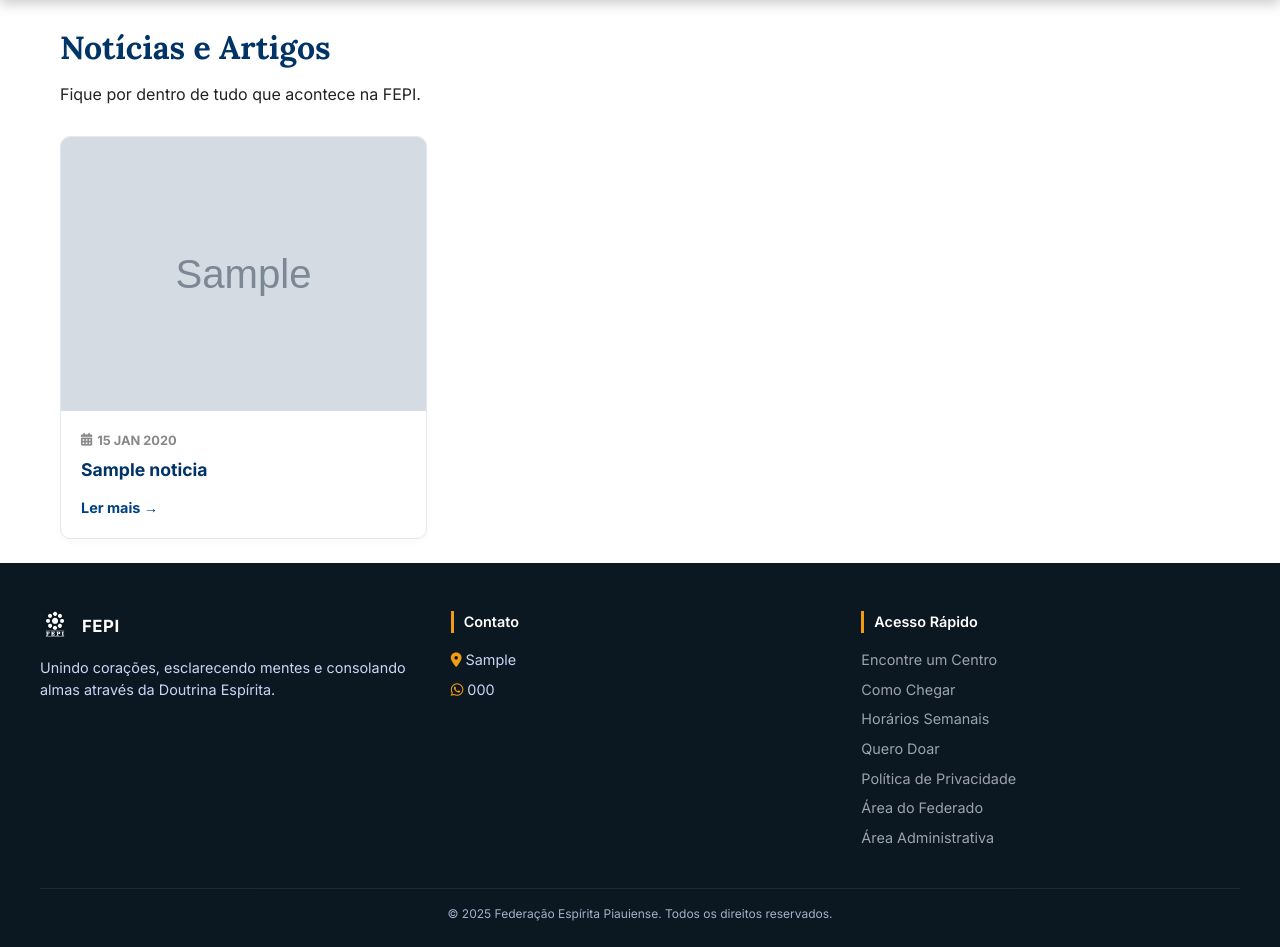
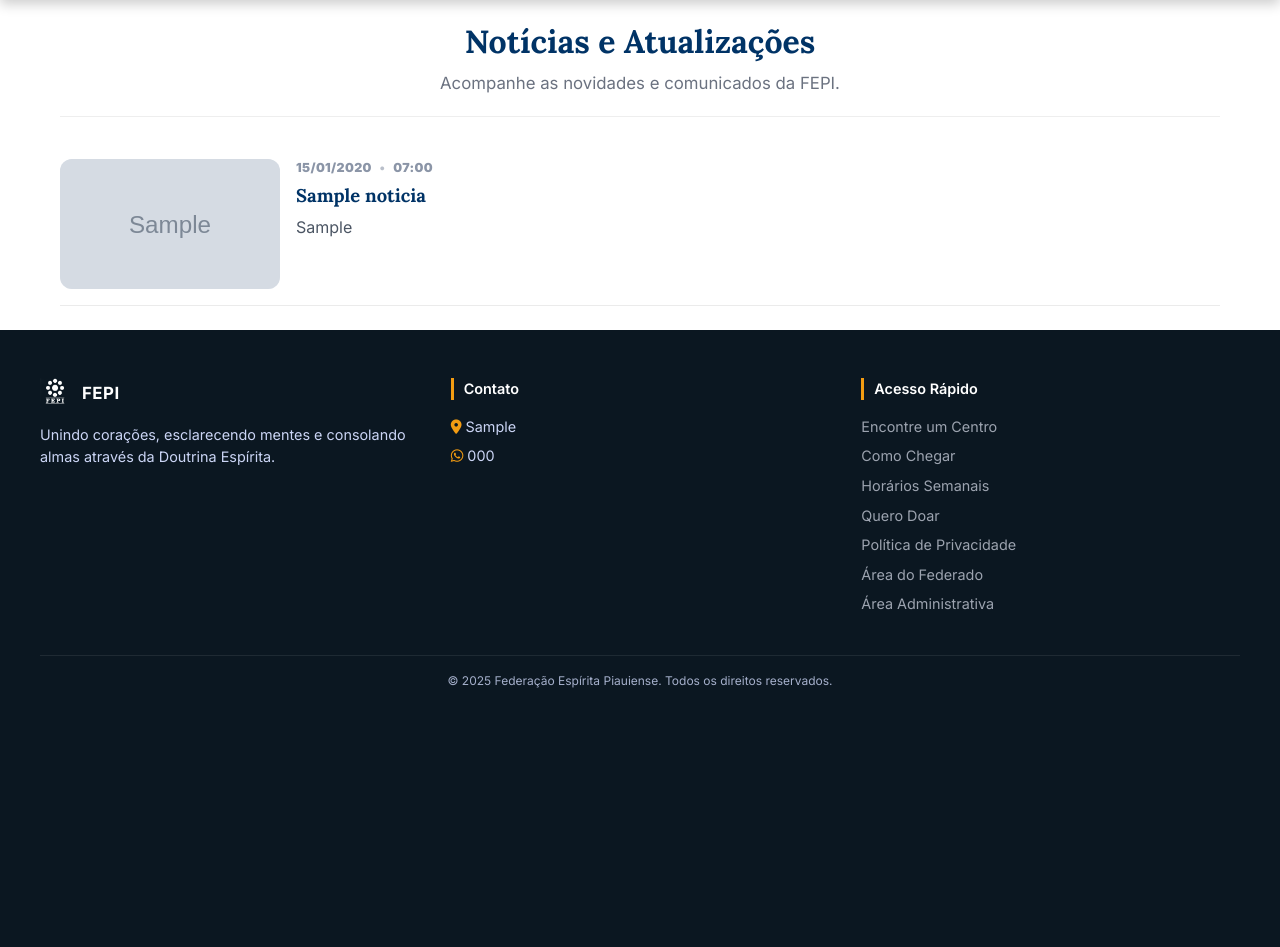
Before and after one commit to mauriciobtsso/fepi-site, a Django app: page /noticias/ in a window 1280 px wide. Shown: the part 110-1057 px from the top of the page. After the commit the page ends 798 px from the top, so only its background shows below. Run offline with Django 5.2, Linux system fonts and the light colour scheme; tables that the repository leaves empty hold one stand-in row (values such as "Sample post"); grey boxes marked "Sample" are stand-in pictures; some libraries are stand-ins or nearby versions.

Commit message:
Ajuste layout noticias/cursos e migração para slugs

```diff
--- a/fepi_site/urls.py
+++ b/fepi_site/urls.py
@@ -35,7 +35,7 @@ urlpatterns = [
     path('doutrinarias/', doutrinarias, name='doutrinarias'),
     path('calendario/', calendario, name='calendario'),
     path('cursos/', lista_cursos, name='lista_cursos'),
-    path('curso/<int:curso_id>/', detalhe_curso, name='detalhe_curso'),
+    path('curso/<slug:slug>/', detalhe_curso, name='detalhe_curso'),
 
     # Outros
     path('fale-conosco/', fale_conosco, name='fale_conosco'),
--- a/noticias/models.py
+++ b/noticias/models.py
@@ -5,17 +5,17 @@ from django.utils.text import slugify # <--- Importante para criar o slug
 
 class Noticia(models.Model):
     titulo = models.CharField(max_length=200, verbose_name="Título")
-
-    # NOVO CAMPO SLUG
-    slug = models.SlugField(max_length=255, unique=True, blank=True, verbose_name="Slug / Link Amigável")
-
+    slug = models.SlugField(max_length=255, unique=True, blank=True, verbose_name="Slug")
     autor = models.CharField(max_length=100, verbose_name="Autor", default="FEPI")
     data_publicacao = models.DateTimeField(default=timezone.now, verbose_name="Data de Publicação")
-    conteudo = RichTextField(verbose_name="Conteúdo da Notícia")
+
+    # NOVO CAMPO RESUMO (Texto simples, sem HTML, para o card)
+    resumo = models.TextField(max_length=500, verbose_name="Resumo (Aparece na lista)", blank=True, help_text="Um texto curto para chamar a atenção.")
+
+    conteudo = RichTextField(verbose_name="Conteúdo Completo")
     imagem = models.ImageField(upload_to='noticias/', blank=True, null=True, verbose_name="Imagem de Capa")
 
     def save(self, *args, **kwargs):
-        # Se o slug estiver vazio, cria um a partir do título
         if not self.slug:
             self.slug = slugify(self.titulo)
         super().save(*args, **kwargs)
--- a/noticias/templates/noticias/lista_noticias.html
+++ b/noticias/templates/noticias/lista_noticias.html
@@ -5,71 +5,209 @@
 
 {% block extra_css %}
 <style>
-    .header-pagina { text-align: center; margin-bottom: 50px; }
-    .header-pagina h2 { font-size: 2rem; color: var(--azul-escuro); margin-bottom: 10px; }
+/* ======================================================
+   NEWS (usa o mesmo espaçamento do site via .container)
+====================================================== */
+.news-wrapper{
+  width:100%;
+  max-width: 980px;
+  margin: 0 auto;
+  padding: 0 6px 60px; /* topo fica por conta do .container */
+  box-sizing: border-box;
+}
 
-    .news-grid { display: grid; grid-template-columns: repeat(auto-fill, minmax(300px, 1fr)); gap: 30px; margin-top: 30px; }
+/* ======================================================
+   HEADER
+====================================================== */
+.news-header{
+  text-align: center;
+  margin-bottom: 26px;
+  padding-bottom: 20px;
+  border-bottom: 1px solid #eee;
+}
 
-    .news-card {
-        background: white; border-radius: 10px; overflow: hidden;
-        border: 1px solid #e5e7eb; transition: 0.3s; display: flex; flex-direction: column;
-        box-shadow: 0 4px 6px rgba(0,0,0,0.02);
-    }
-    .news-card:hover { transform: translateY(-5px); box-shadow: 0 10px 20px rgba(0,0,0,0.1); border-color: var(--dourado); }
+.page-title{
+  color: var(--azul-escuro);
+  font-size: 2.0rem;
+  font-weight: 900;
+  margin: 0;
+  line-height: 1.15;
+}
 
-    .news-img-wrapper { width: 100%; height: 200px; overflow: hidden; }
-    .news-img { width: 100%; height: 100%; object-fit: cover; transition: 0.3s; }
-    .news-card:hover .news-img { transform: scale(1.05); }
+.page-subtitle{
+  color:#6b7280;
+  font-size: 1.05rem;
+  margin: 10px 0 0;
+}
 
-    .news-body { padding: 20px; flex: 1; display: flex; flex-direction: column; }
-    .news-date {
-        font-size: 0.8rem; color: #888; font-weight: bold; text-transform: uppercase;
-        margin-bottom: 8px; display: flex; align-items: center; gap: 5px; /* Para o ícone */
-    }
-    .news-date i { color: var(--dourado); } /* Cor do ícone de data */
+/* ======================================================
+   LISTA (estilo portal, agradável e leve)
+====================================================== */
+.news-list{
+  display:flex;
+  flex-direction: column;
+}
 
-    .news-title { font-size: 1.1rem; font-weight: 700; color: var(--azul-escuro); margin-bottom: 10px; line-height: 1.3; }
-    .news-desc { font-size: 0.9rem; color: #666; margin-bottom: 15px; flex: 1; }
-    .btn-read { color: var(--azul-medio); font-weight: 700; text-decoration: none; font-size: 0.9rem; }
+.news-row{
+  display:flex;
+  gap: 16px;
+  padding: 16px 0;
+  border-bottom: 1px solid rgba(0,0,0,.08);
+  text-decoration: none;
+  color: inherit;
+}
+
+.news-row:hover .news-row__title{
+  text-decoration: underline;
+  text-decoration-thickness: 2px;
+  text-underline-offset: 3px;
+}
+
+.news-row__thumb{
+  flex: 0 0 220px;
+  width: 220px;
+  height: 130px;
+  border-radius: 12px;
+  overflow: hidden;
+  background: #eef2f7;
+}
+
+.news-row__thumb img{
+  width:100%;
+  height:100%;
+  object-fit: cover;
+  display:block;
+}
+
+.news-placeholder{
+  width:100%;
+  height:100%;
+  display:flex;
+  align-items:center;
+  justify-content:center;
+  color:#b9c2d1;
+  font-size: 2rem;
+}
+
+.news-row__content{
+  flex: 1 1 auto;
+  min-width: 0;
+}
+
+.news-row__meta{
+  font-size: .78rem;
+  color:#8b95a7;
+  font-weight: 900;
+  letter-spacing: .35px;
+  text-transform: uppercase;
+  margin: 0 0 6px;
+  display:flex;
+  align-items:center;
+  gap: 8px;
+}
+
+.news-row__meta .dot{
+  opacity:.6;
+}
+
+.news-row__title{
+  font-size: 1.15rem;
+  font-weight: 900;
+  color: var(--azul-escuro);
+  margin: 0 0 8px;
+  line-height: 1.25;
+  display: -webkit-box;
+  -webkit-line-clamp: 2;
+  -webkit-box-orient: vertical;
+  overflow: hidden;
+}
+
+.news-row__summary{
+  margin: 0;
+  color:#4b5563;
+  line-height: 1.5;
+  display: -webkit-box;
+  -webkit-line-clamp: 2;
+  -webkit-box-orient: vertical;
+  overflow: hidden;
+}
+
+/* ======================================================
+   MOBILE
+====================================================== */
+@media (max-width: 720px){
+  .page-title{ font-size: 1.7rem; }
+
+  .news-row{
+    flex-direction: column;
+    gap: 12px;
+    padding: 18px 0;
+  }
+
+  .news-row__thumb{
+    width: 100%;
+    height: 200px;
+    flex: 0 0 auto;
+  }
+
+  .news-row__title{
+    font-size: 1.12rem;
+  }
+}
 </style>
 {% endblock %}
 
 {% block content %}
 <div class="container">
-    <div class="header-pagina">
-        <h2>Notícias e Artigos</h2>
-        <p>Fique por dentro de tudo que acontece na FEPI.</p>
+
+  <div class="news-wrapper">
+
+    <div class="news-header">
+      <h1 class="page-title">Notícias e Atualizações</h1>
+      <p class="page-subtitle">Acompanhe as novidades e comunicados da FEPI.</p>
     </div>
 
-    <div class="news-grid">
+    {% if noticias %}
+      <div class="news-list">
         {% for noticia in noticias %}
-        <div class="news-card">
-            <a href="{% url 'detalhe_noticia' noticia.slug %}" class="img-wrapper">
-                {% if noticia.imagem %}
-                    <img src="{{ noticia.imagem.url }}" class="news-img" alt="{{ noticia.titulo }}">
+          <a href="{% url 'detalhe_noticia' noticia.slug %}" class="news-row">
+
+            <div class="news-row__thumb">
+              {% if noticia.imagem %}
+                <img src="{{ noticia.imagem.url }}" alt="{{ noticia.titulo }}">
+              {% else %}
+                <div class="news-placeholder">📰</div>
+              {% endif %}
+            </div>
+
+            <div class="news-row__content">
+              <p class="news-row__meta">
+                {{ noticia.data_publicacao|date:"d/m/Y" }}
+                <span class="dot">•</span>
+                {{ noticia.data_publicacao|date:"H:i" }}
+              </p>
+
+              <h3 class="news-row__title">{{ noticia.titulo }}</h3>
+
+              <p class="news-row__summary">
+                {% if noticia.resumo %}
+                  {{ noticia.resumo }}
                 {% else %}
-                    <div class="news-img" style="height:200px; display:flex; align-items:center; justify-content:center; color:#ccc;">FEPI</div>
+                  {{ noticia.conteudo|striptags|truncatewords:26 }}
                 {% endif %}
-            </a>
-            <div class="news-body">
-                <span class="news-date">
-                    <i class="fa-solid fa-calendar-alt"></i> {{ noticia.data_publicacao|date:"d M Y" }}
-                </span>
+              </p>
+            </div>
 
-                <a href="{% url 'detalhe_noticia' noticia.slug %}" style="text-decoration:none;">
-                    <span class="news-title">{{ noticia.titulo }}</span>
-                </a>
+          </a>
+        {% endfor %}
+      </div>
+    {% else %}
+      <div style="text-align:center; padding:60px; color:#888; border:1px dashed #ddd; border-radius:14px;">
+        <p style="margin:0;">Nenhuma notícia publicada.</p>
+      </div>
+    {% endif %}
 
-                <p class="news-desc">{{ noticia.resumo|truncatechars:100 }}</p>
-                <a href="{% url 'detalhe_noticia' noticia.slug %}" class="btn-read">Ler mais →</a>
-            </div>
-        </div>
-        {% empty %}
-        <div style="grid-column: 1 / -1; text-align: center; padding: 60px;">
-            <p>Nenhuma notícia encontrada.</p>
-        </div>
-        {% endfor %}
-    </div>
+  </div>
 
 </div>
 {% endblock %}
```
Also changed, not shown: core/templates/core/index.html (+6 -5 lines), programacao/admin.py (+3 -9 lines), programacao/models.py (+14 -17 lines), programacao/templates/programacao/cursos.html (+29 -11 lines), programacao/views.py (+11 -6 lines), noticias/migrations/0005_noticia_resumo_alter_noticia_conteudo_and_more.py (added), programacao/migrations/0004_cursoevento_slug_alter_doutrinaria_imagem.py (added).
